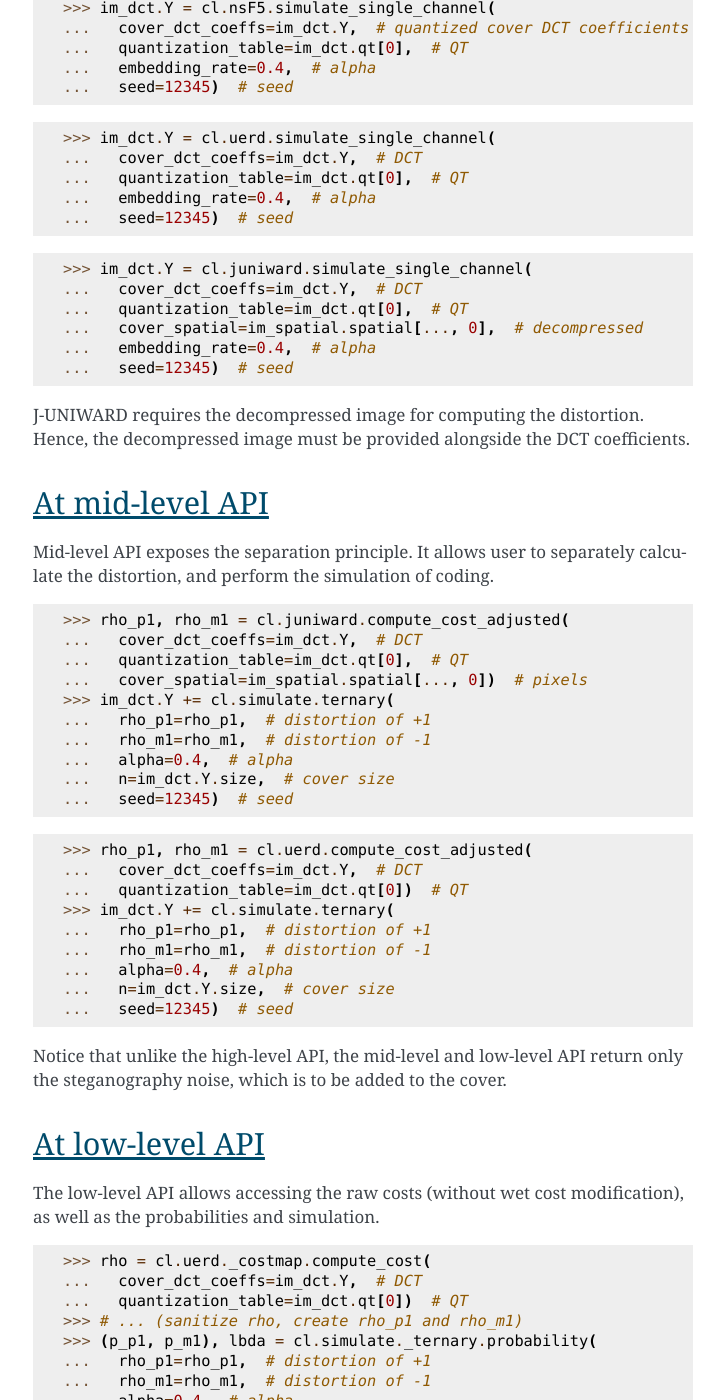
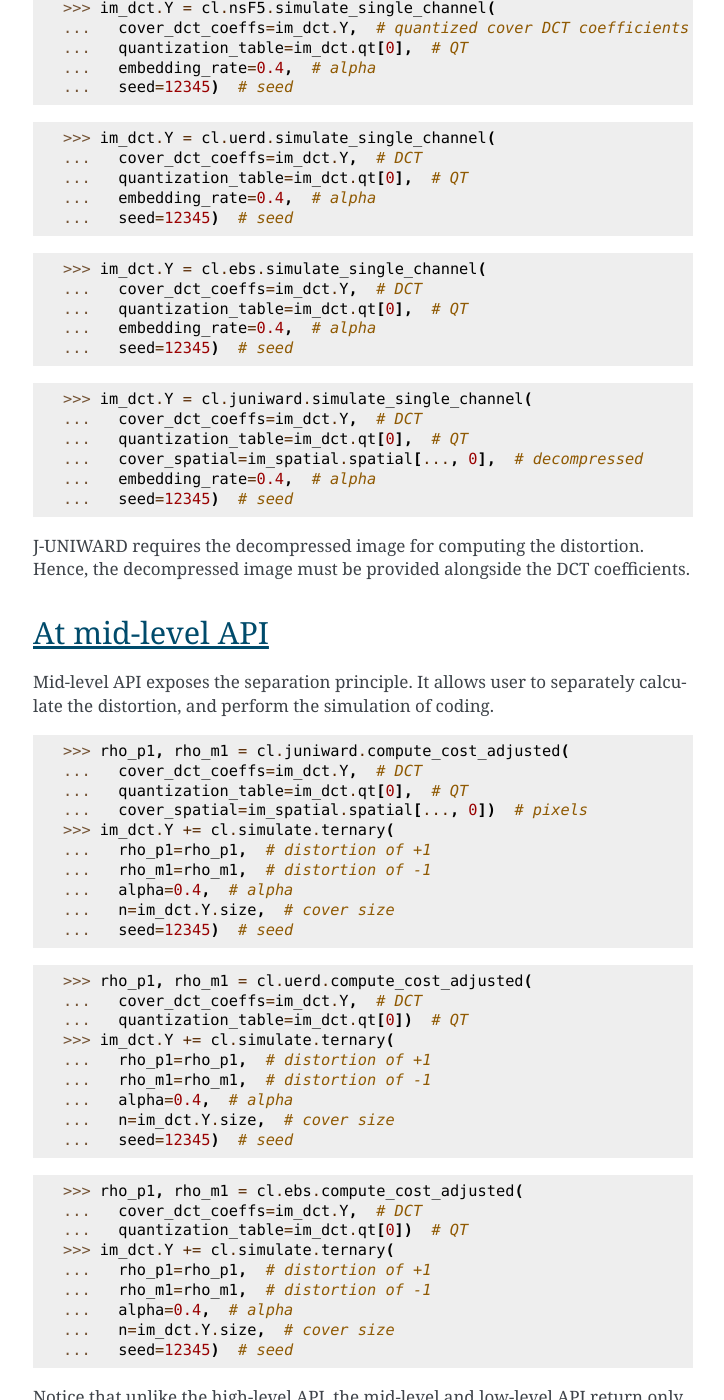
Before and after one commit to uibk-uncover/conseal, a Sphinx documentation site: the page built from docs/usage.rst, in a window 1280 px wide and 1400 px high, scrolled down 1403 px. Shown: the whole window, without its empty margins (387-1111 px from the left). Built offline with Sphinx 7.4.7, drawn with Linux system fonts in a browser that asks for light colours.

```diff
--- a/docs/usage.rst
+++ b/docs/usage.rst
@@ -67,6 +67,12 @@
 ...   embedding_rate=0.4,  # alpha
 ...   seed=12345)  # seed
 
+>>> im_dct.Y = cl.ebs.simulate_single_channel(
+...   cover_dct_coeffs=im_dct.Y,  # DCT
+...   quantization_table=im_dct.qt[0],  # QT
+...   embedding_rate=0.4,  # alpha
+...   seed=12345)  # seed
+
 >>> im_dct.Y = cl.juniward.simulate_single_channel(
 ...   cover_dct_coeffs=im_dct.Y,  # DCT
 ...   quantization_table=im_dct.qt[0],  # QT
@@ -95,6 +101,16 @@
 ...   seed=12345)  # seed
 
 >>> rho_p1, rho_m1 = cl.uerd.compute_cost_adjusted(
+...   cover_dct_coeffs=im_dct.Y,  # DCT
+...   quantization_table=im_dct.qt[0])  # QT
+>>> im_dct.Y += cl.simulate.ternary(
+...   rho_p1=rho_p1,  # distortion of +1
+...   rho_m1=rho_m1,  # distortion of -1
+...   alpha=0.4,  # alpha
+...   n=im_dct.Y.size,  # cover size
+...   seed=12345)  # seed
+
+>>> rho_p1, rho_m1 = cl.ebs.compute_cost_adjusted(
 ...   cover_dct_coeffs=im_dct.Y,  # DCT
 ...   quantization_table=im_dct.qt[0])  # QT
 >>> im_dct.Y += cl.simulate.ternary(
```
Also changed, not shown: docs/glossary.rst (+7 -0 lines).
